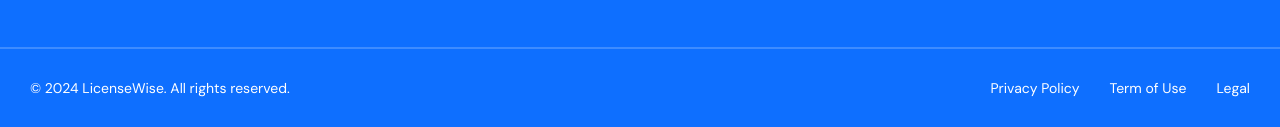
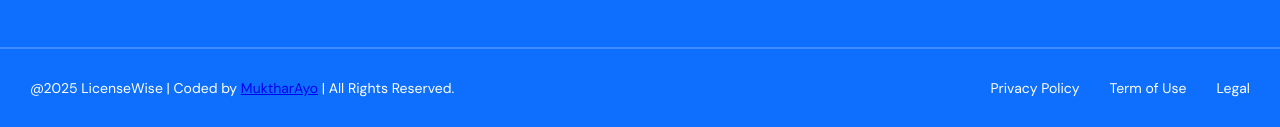
Before and after one commit to MuktharAyo/License-Wise, a plain HTML site: page Index.html in a window 1280 px wide. Shown: the part 4119-4246 px from the top of the page. Drawn offline with nearby package versions, Linux system fonts and the light colour scheme.

Commit message:
Update Index.html

```diff
--- a/Index.html
+++ b/Index.html
@@ -268,7 +268,7 @@
 
       <div class="bottom">
         <div class="left">
-          <p>© 2024 LicenseWise. All rights reserved.</p>
+          <p>@2025 LicenseWise | Coded by <a href="https://github.com/MuktharAyo" target="_blank">MuktharAyo</a> | All Rights Reserved.</p>
         </div>
         <div class="right">
           <ul>
```
